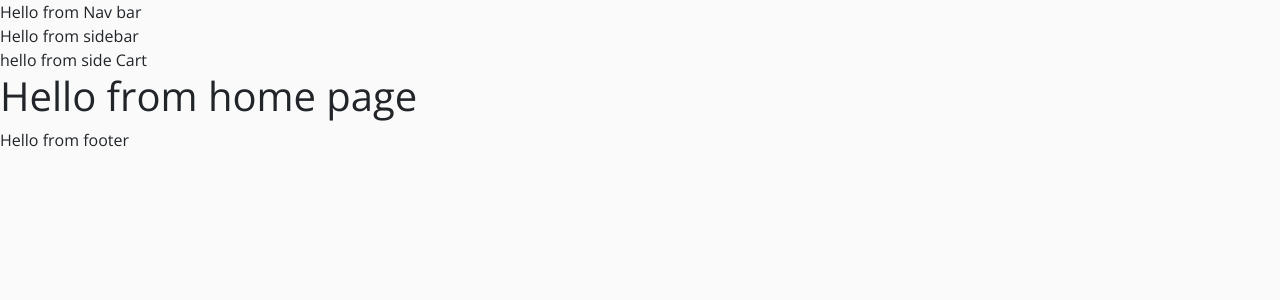
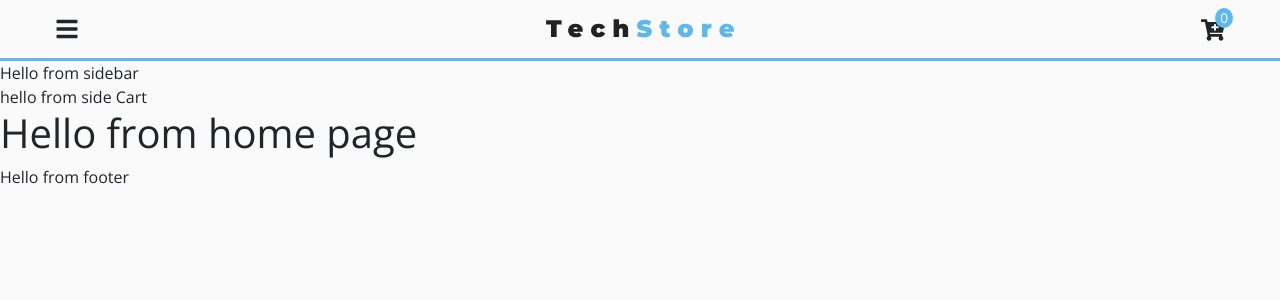
Before and after one commit to muhammadsalif/Tech-Store-App-React, a React (Create React App) app: page / in a window 1280 px wide. Shown: the top 300 px of the page. Built offline with nearby package versions, Linux system fonts and the light colour scheme.

Commit message:
Navbar component done.

```diff
--- a/src/components/Navbar.jsx
+++ b/src/components/Navbar.jsx
@@ -1,7 +1,67 @@
 import React from "react";
+import { FaBars, FaCartPlus } from "react-icons/fa";
+import styled from "styled-components";
+import { ProductConsumer } from "../context";
+import logo from "../images/logo.svg";
 
 function Navbar() {
-  return <div>Hello from Nav bar</div>;
+  return (
+    <ProductConsumer>
+      {(value) => {
+        const { handleSidebar, handleCart, cartItems } = value;
+
+        return (
+          <NavWrapper>
+            <div className="nav-center">
+              <FaBars className="nav-icon" onClick={handleSidebar}></FaBars>
+              <img src={logo} alt="Tech Store Logo" />
+              <div className="nav-cart">
+                <FaCartPlus
+                  className="nav-icon"
+                  onClick={handleCart}
+                ></FaCartPlus>
+                <div className="cart-items">{cartItems}</div>
+              </div>
+            </div>
+          </NavWrapper>
+        );
+      }}
+    </ProductConsumer>
+  );
 }
 
+const NavWrapper = styled.nav`
+  position: -webkit-sticky;
+  position: sticky;
+  top: 0;
+  width: 100%;
+  padding: 1rem 1.5rem;
+  background: var(--mainGrey);
+  border-bottom: 3px solid var(--primaryColor);
+  .nav-center {
+    display: flex;
+    align-items: center;
+    justify-content: space-between;
+    max-width: 1170px;
+    margin: 0 auto;
+  }
+  .nav-icon {
+    font-size: 1.5rem;
+    cursor: pointer;
+  }
+  .nav-cart {
+    position: relative;
+  }
+  .cart-items {
+    background: var(--primaryColor);
+    color: var(--mainWhite);
+    font-size: 0.85rem;
+    position: absolute;
+    top: -8px;
+    right: -8px;
+    padding: 0 5px;
+    border-radius: 50%;
+  }
+`;
+
 export default Navbar;
--- a/src/pages/HomePage.jsx
+++ b/src/pages/HomePage.jsx
@@ -5,7 +5,6 @@
   return (
     <ProductConsumer>
       {(value) => {
-        console.log(value);
         return <h1>Hello from home page</h1>;
       }}
     </ProductConsumer>
```
